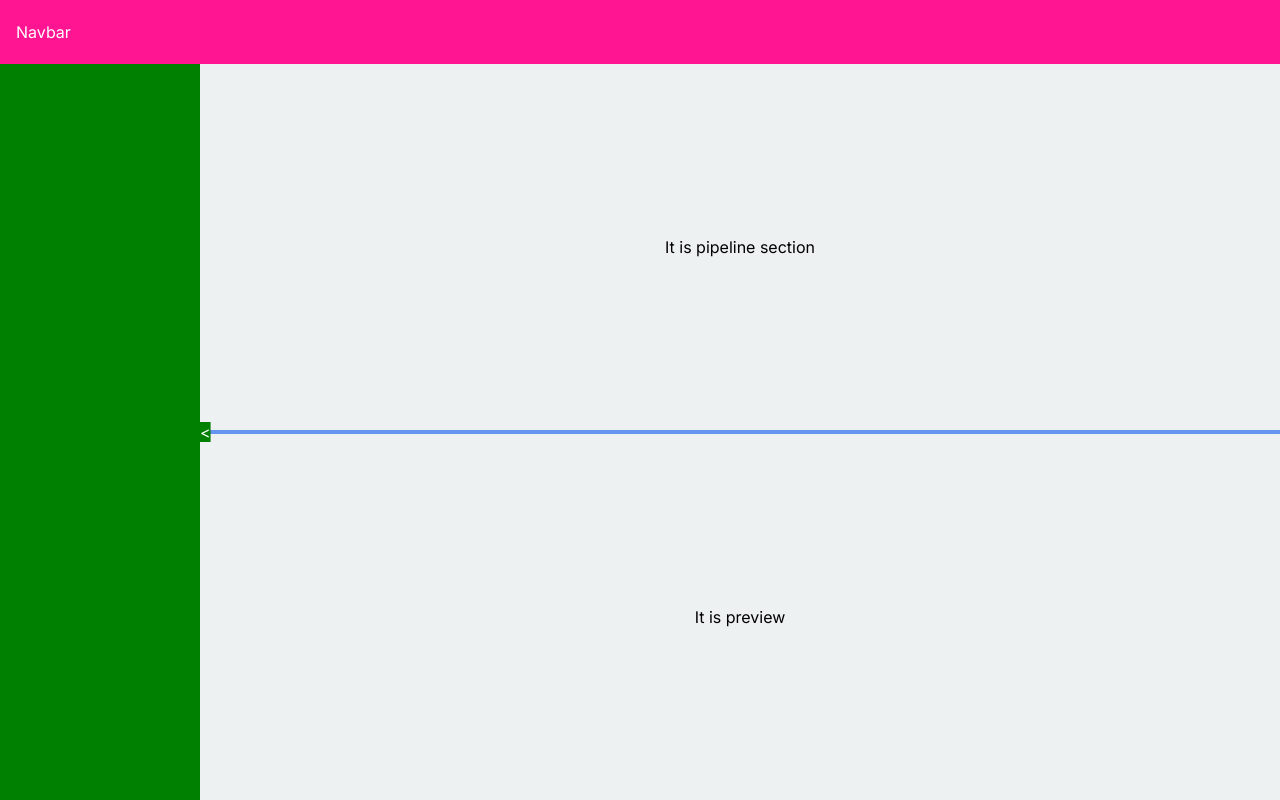
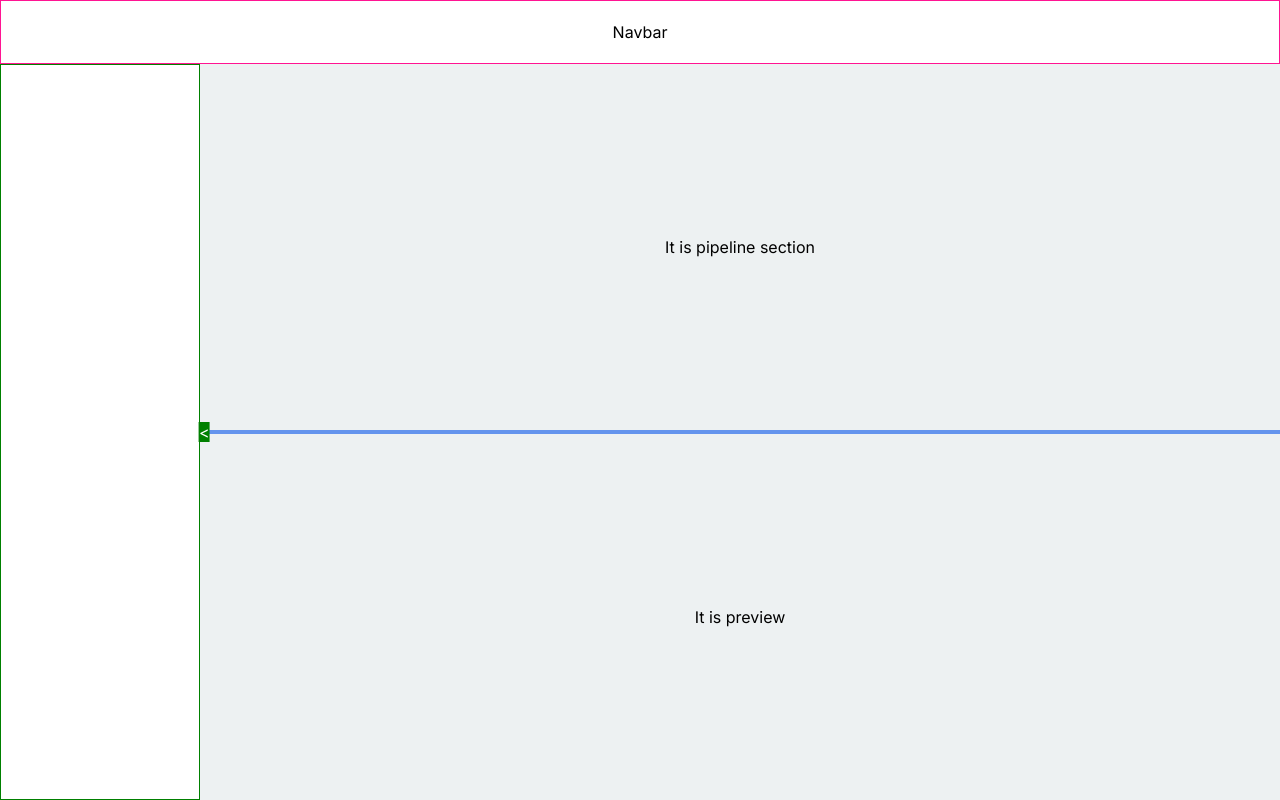
Before and after one commit to CodectiveOrg/pipelyze, a Next.js app: page /pipeline in a window 1280 px wide. Built offline with nearby package versions, Linux system fonts and the light colour scheme.

Commit message:
[REMOVE] background colors

```diff
--- a/src/app/pipeline/page.module.css
+++ b/src/app/pipeline/page.module.css
@@ -9,6 +9,8 @@
   block-size: 100vh;
   inline-size: 100vw;
 
+  transition: grid-template-columns 0.3s ease-in-out;
+
   &.closed-sidebar {
     grid-template-columns: 1rem 1fr;
   }
@@ -16,24 +18,20 @@
   nav {
     grid-area: navbar;
 
-    background-color: hsl(328deg 100% 54%);
-    color: hsl(0deg 0% 100%);
-
-    display: flex;
-    align-items: center;
+    display: grid;
+    place-items: center;
 
     padding: 0 1rem;
+
+    border: 1px solid hsl(328deg 100% 54%);
   }
 
   .sidebar {
     grid-area: sidebar;
 
-    background-color: hsl(120deg 100% 25%);
-    color: hsl(0deg 0% 100%);
-
     position: relative;
 
-    padding: 1rem;
+    border: 1px solid hsl(120deg 100% 25%);
 
     button {
       background-color: hsl(120deg 100% 25%);
```
